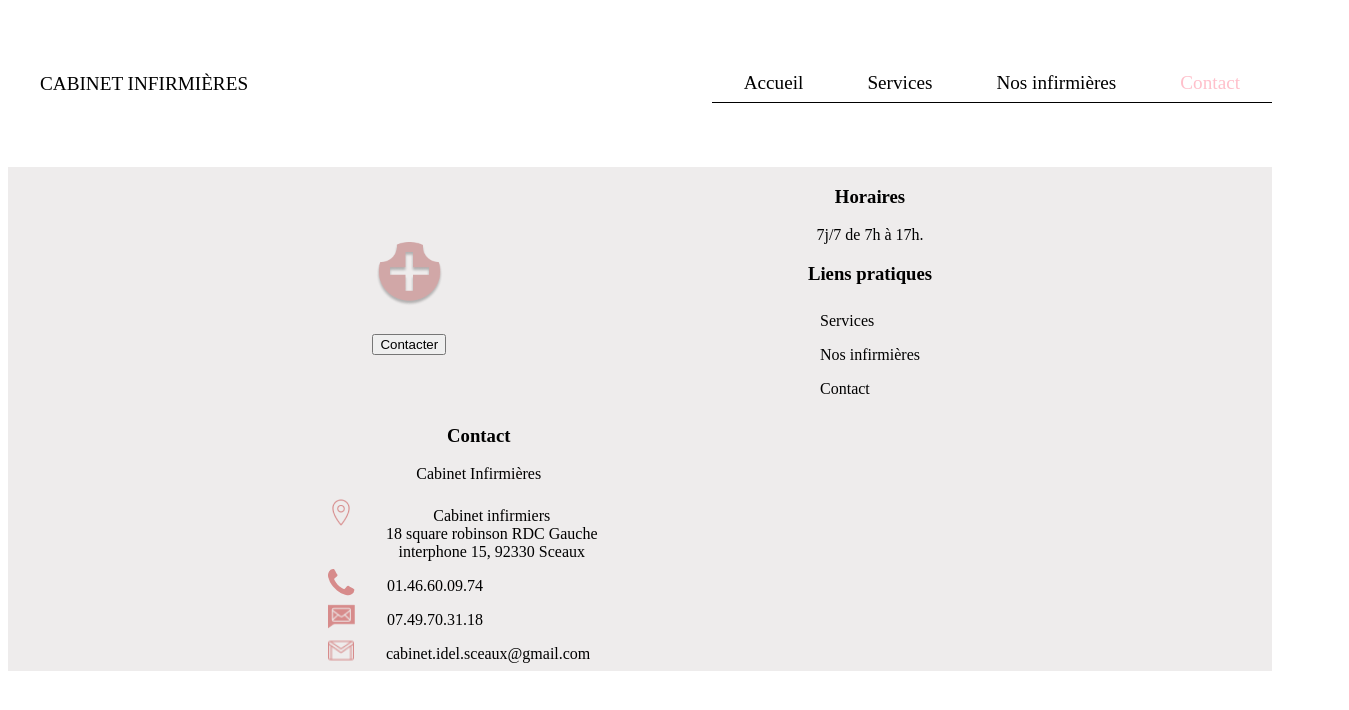
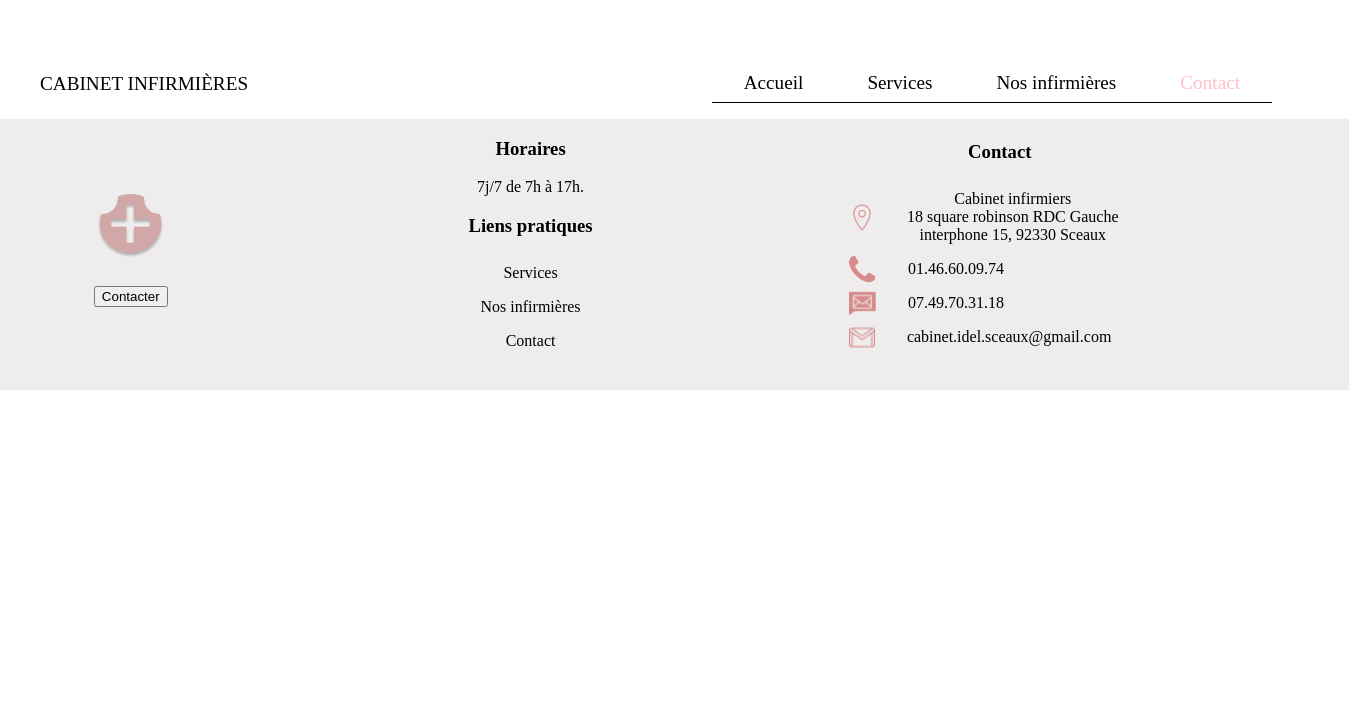
Before and after one commit to Cabinet-Infirmier/cabinet-infirmier-sceaux, a React (Vite) app: page /contact in a window 1280 px wide. Shown: the top 710 px of the page, 1349 px wide, since content can reach past the window. Built offline with nearby package versions, Linux system fonts and the light colour scheme.

Commit message:
Adjust of footer icons

```diff
--- a/src/components/footer/Footer.jsx
+++ b/src/components/footer/Footer.jsx
@@ -33,9 +33,7 @@ export default function Footer() {
       </div>
       <div className={styles.container}>
         <h3>Contact</h3>
-        <p>Cabinet Infirmières</p>
-        <ul>
-          <li>
+        <div className={styles.footerInfo}>
           <img src={iconAddress} alt="Address Icon" />
           <a href="https://www.google.com/maps/dir//Infirmi%C3%A8res+%C3%A0+domicile:+Mme+THOMINOT-+Mme+NOEL-+Mme+SAINT-JOANNIS+%26+Mme+PELTRET,+18+square+robinson+RDC+Gauche+interphone+15,+92330+Sceaux/@48.779387,2.2796306,17z/data=!3m1!5s0x47e670b27e1edec1:0xf9e118013997a658!4m18!1m8!3m7!1s0x47e670b27f898bfb:0x4a7d1c0fa00bfb97!2sInfirmi%C3%A8res+%C3%A0+domicile:+Mme+THOMINOT-+Mme+NOEL-+Mme+SAINT-JOANNIS+%26+Mme+PELTRET!8m2!3d48.7793781!4d2.2822223!15sCkxDYWJpbmV0IGluZmlybWllcnMgMTggc3F1YXJlIHJvYmluc29uIFJEQyBHYXVjaGUgaW50ZXJwaG9uZSAxNSwgOTIzMzAgU2NlYXV4kgEObnVyc2luZ19hZ2VuY3ngAQA!16s%2Fg%2F1yj4k3nxk!4m8!1m0!1m5!1m1!1s0x47e670b27f898bfb:0x4a7d1c0fa00bfb97!2m2!1d2.2822223!2d48.7793781!3e3?entry=ttu&g_ep=EgoyMDI1MDIxOS4xIKXMDSoASAFQAw%3D%3D">
             Cabinet infirmiers
@@ -44,20 +42,19 @@ export default function Footer() {
             <br></br>
             interphone 15, 92330 Sceaux
           </a>
-          </li>
-          <li>
+        </div>
+        <div className={styles.footerInfo}>
           <img src={iconPhone} alt="Telephone icon" />
           <a href="tel:0146600974">01.46.60.09.74</a>
-          </li>
-          <li>
+        </div>
+        <div className={styles.footerInfo}>
           <img src={iconSms} alt="Sms icon" />
           <a href="sms:0749703118">07.49.70.31.18</a>
-          </li>
-          <li>
+        </div>
+        <div className={styles.footerInfo}>
           <img src={iconEmail} alt="Email icon" />
           <NavLink to="/contact">cabinet.idel.sceaux@gmail.com</NavLink>
-          </li>
-        </ul>
+        </div>
       </div>
     </footer>
   );
--- a/src/components/footer/Footer.module.css
+++ b/src/components/footer/Footer.module.css
@@ -1,11 +1,13 @@
 .footer {
-  margin-top: 3rem;
-  padding: 0 20rem 0 20rem;
+  width: 100%+ 9.6rem; /* Full width + padding on both sides */
+  margin-left: -4.8rem;
+  margin-right: -4.8rem;
+  padding: 0 5rem 2rem 0;
   display: flex;
   flex-direction: row;
   flex-wrap: wrap;
   align-items: center;
-  justify-content: space-between;
+  justify-content: space-around;
   background-color: #eeecec;
 }
 
@@ -17,14 +19,7 @@
   list-style: none;
   padding: 0;
   margin: 0;
-  justify-content: center; /* Centers the <li> items horizontally */
-  gap: 1rem;
-}
-
-.footer li {
-  display: flex;
-  justify-content: left;
-  text-align: center;
+  justify-content: center;
 }
 
 .footer a:link,
@@ -34,6 +29,7 @@
   text-decoration: none;
   font-size: 1rem;
   padding: 0.5rem 2rem;
+  text-align: center;
 }
 
 .footer a:hover {
@@ -56,3 +52,9 @@
   justify-content: center;
   align-items: center;
 }
+
+.footer .footerInfo {
+  display: flex;
+  justify-content: left;
+  align-items: center;
+}
```
Lines whose indentation alone changed are shown as unchanged.
